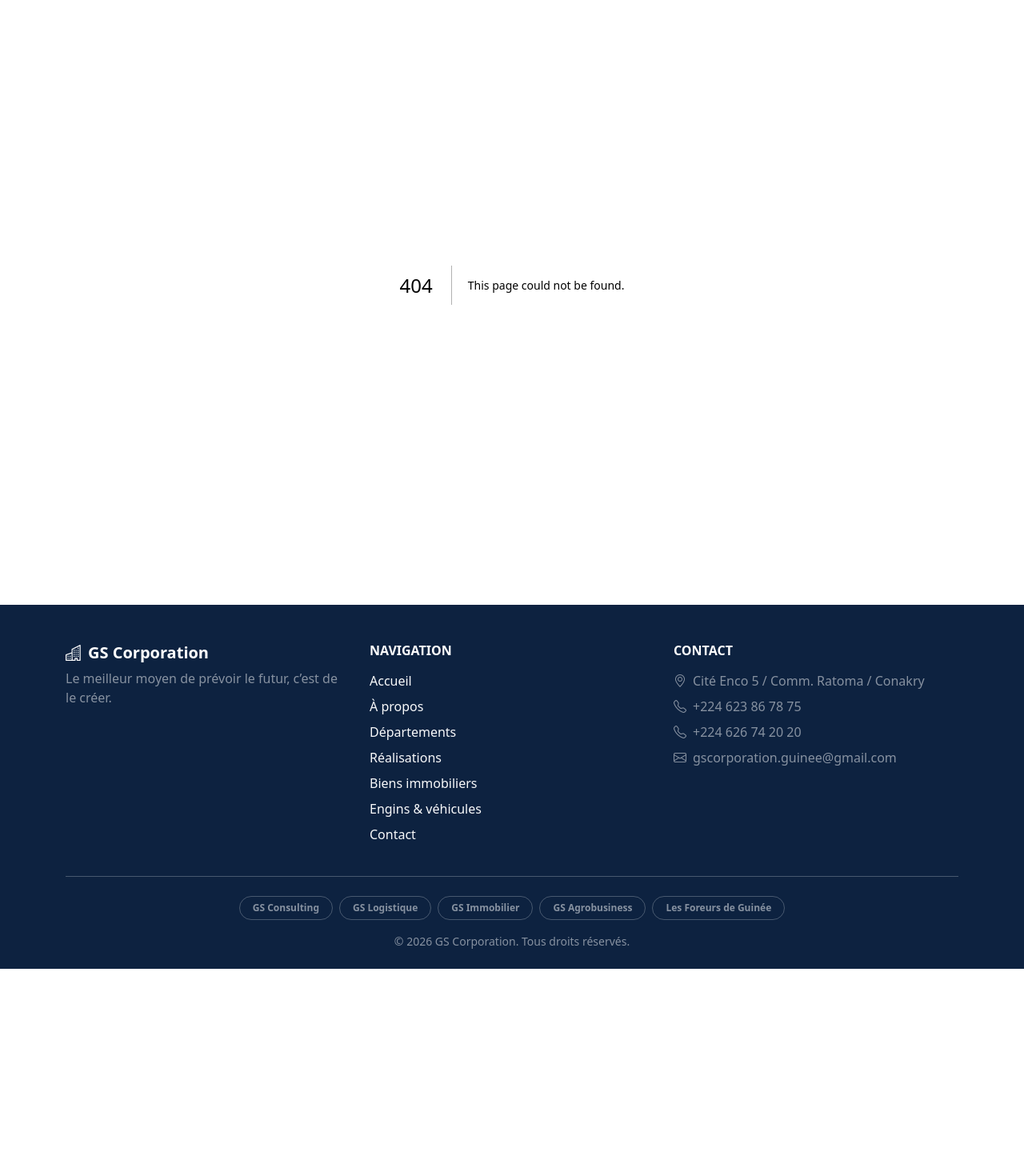
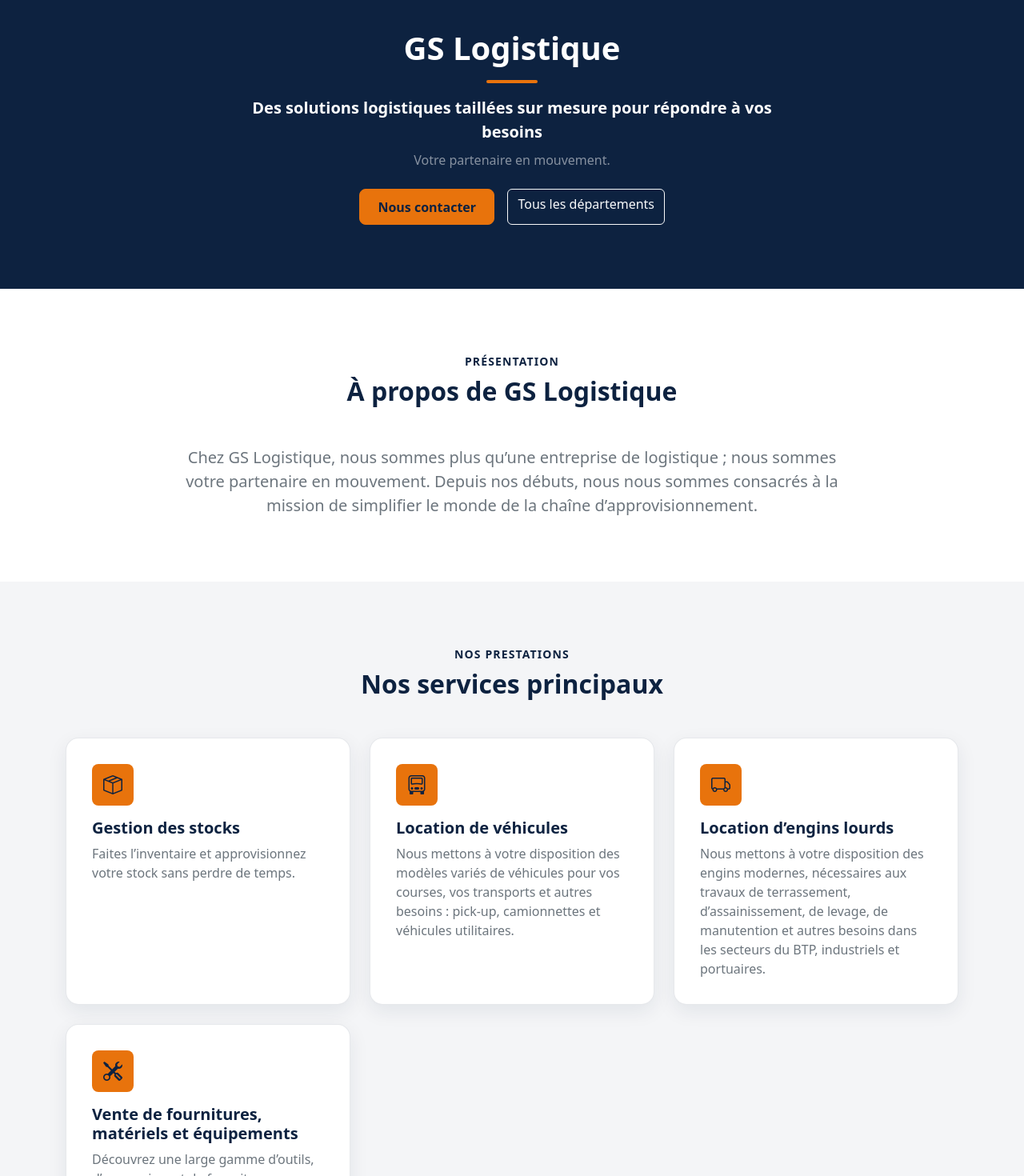
Before and after one commit to Gaslandie/gs_corporation, a Next.js app: page /logistique in a window 1280 px wide. Before the commit this address had no page. Shown: the part 100-1570 px from the top of the page at 80% size. Before the commit the page ends 1311 px from the top, so only its background shows below. Built offline with nearby package versions, Linux system fonts and the light colour scheme.

Commit message:
Ajout de la page Logistique

```diff
--- a/src/app/globals.css
+++ b/src/app/globals.css
@@ -334,6 +334,15 @@ body {
   color: var(--gs-accent);
 }
 
+/* Petite ligne décorative en couleur d'accent (rappel du logo / de la courbe). */
+.gs-accent-line {
+  width: 64px;
+  height: 4px;
+  border-radius: 2px;
+  background-color: var(--gs-accent);
+  margin-top: 1rem;
+}
+
 /* Monogramme « GS » (cercle gris, lettres bleu marine, arc rouge) */
 .gs-monogram {
   position: relative;
--- /dev/null
+++ b/src/app/logistique/page.js
@@ -0,0 +1,12 @@
+import DepartmentPageTemplate from "@/components/sections/DepartmentPageTemplate";
+import departmentDetails from "@/data/departmentDetails";
+
+export const metadata = {
+  title: "GS Logistique — GS Corporation",
+  description:
+    "GS Logistique : gestion des stocks, location de véhicules et d’engins lourds, vente de fournitures et solutions logistiques sur mesure.",
+};
+
+export default function LogistiquePage() {
+  return <DepartmentPageTemplate data={departmentDetails.logistique} />;
+}
--- a/src/components/sections/DepartmentPageTemplate.jsx
+++ b/src/components/sections/DepartmentPageTemplate.jsx
@@ -4,9 +4,10 @@ import ServiceCard from "@/components/cards/ServiceCard";
 import ContactCTA from "@/components/sections/ContactCTA";
 
 // Modèle réutilisable pour les pages département.
-// Toutes les sections sont rendues seulement si la donnée correspondante existe,
-// afin que le même composant serve à tous les départements.
-// La classe de thème (data.theme) pilote les couleurs (primary / accent).
+// Chaque section est rendue seulement si la donnée existe → le même composant
+// sert à tous les départements. La classe de thème (data.theme) pilote les
+// couleurs (primary / accent). Les sections de corps alternent fond blanc /
+// gris clair automatiquement, quel que soit le nombre de sections présentes.
 export default function DepartmentPageTemplate({ data }) {
   const {
     name,
@@ -15,40 +16,22 @@ export default function DepartmentPageTemplate({ data }) {
     heroIntro,
     presentation,
     expertise = [],
-    subjects = [],
+    expertiseEyebrow = "Notre savoir-faire",
+    expertiseTitle = "Domaines d’expertise",
+    lists = [],
     values = [],
     whyChoose = [],
+    whyChooseIntro,
     quote,
   } = data;
 
-  return (
-    <main className={theme}>
-      {/* Hero / en-tête du département */}
-      <section className="section-padding text-white text-center" style={{ backgroundColor: "var(--gs-primary)" }}>
-        <div className="container">
-          {tagline && (
-            <span className="badge rounded-pill mb-3 px-3 py-2 gs-badge-accent">{tagline}</span>
-          )}
-          <h1 className="fw-bold mb-0">{name}</h1>
-          {heroIntro && (
-            <p className="lead text-white-50 mx-auto mt-3" style={{ maxWidth: "760px" }}>
-              {heroIntro}
-            </p>
-          )}
-          <div className="d-flex flex-wrap gap-3 justify-content-center mt-4">
-            <Link className="btn btn-gs-accent" href="/contact">
-              Nous contacter
-            </Link>
-            <Link className="btn btn-outline-light" href="/departements">
-              Tous les départements
-            </Link>
-          </div>
-        </div>
-      </section>
+  // Sections de corps (entre le hero et la citation) : on les empile dans
+  // l'ordre puis on leur applique un fond alterné (blanc / section-muted).
+  const blocks = [];
 
-      {/* Présentation */}
-      {presentation && (
-        <section className="section-padding">
+  if (presentation) {
+    blocks.push((bg) => (
+      <section className={`section-padding ${bg}`} key="presentation">
         <div className="container">
           <div className="row justify-content-center">
             <div className="col-12 col-lg-9 text-center">
@@ -58,13 +41,14 @@ export default function DepartmentPageTemplate({ data }) {
           </div>
         </div>
       </section>
-      )}
+    ));
+  }
 
-      {/* Domaines d'expertise */}
-      {expertise.length > 0 && (
-        <section className="section-padding section-muted">
+  if (expertise.length > 0) {
+    blocks.push((bg) => (
+      <section className={`section-padding ${bg}`} key="expertise">
         <div className="container gs-accent-badges">
-            <SectionTitle eyebrow="Notre savoir-faire" title="Domaines d’expertise" />
+          <SectionTitle eyebrow={expertiseEyebrow} title={expertiseTitle} />
           <div className="row g-4">
             {expertise.map((item) => (
               <div className="col-12 col-md-6 col-lg-4" key={item.title}>
@@ -74,28 +58,30 @@ export default function DepartmentPageTemplate({ data }) {
           </div>
         </div>
       </section>
-      )}
+    ));
+  }
 
-      {/* Liste de services / sujets */}
-      {subjects.length > 0 && (
-        <section className="section-padding">
+  lists.forEach((list, index) => {
+    blocks.push((bg) => (
+      <section className={`section-padding ${bg}`} key={`list-${index}`}>
         <div className="container text-center">
-            <SectionTitle eyebrow="Programmes" title="Nos principaux sujets" />
+          <SectionTitle eyebrow={list.eyebrow} title={list.title} subtitle={list.subtitle} />
           <div className="d-flex flex-wrap gap-3 justify-content-center">
-              {subjects.map((subject) => (
-                <span className="gs-chip" key={subject}>
-                  <i className="bi bi-check2-circle" aria-hidden="true"></i>
-                  {subject}
+            {list.items.map((item) => (
+              <span className="gs-chip" key={item}>
+                <i className={`bi ${list.icon || "bi-check2-circle"}`} aria-hidden="true"></i>
+                {item}
               </span>
             ))}
           </div>
         </div>
       </section>
-      )}
+    ));
+  });
 
-      {/* Valeurs */}
-      {values.length > 0 && (
-        <section className="section-padding section-muted">
+  if (values.length > 0) {
+    blocks.push((bg) => (
+      <section className={`section-padding ${bg}`} key="values">
         <div className="container gs-accent-badges">
           <SectionTitle eyebrow="Nos valeurs" title="Ce qui nous anime" />
           <div className="row g-4 justify-content-center">
@@ -114,13 +100,18 @@ export default function DepartmentPageTemplate({ data }) {
           </div>
         </div>
       </section>
-      )}
+    ));
+  }
 
-      {/* Pourquoi choisir */}
-      {whyChoose.length > 0 && (
-        <section className="section-padding">
+  if (whyChoose.length > 0) {
+    blocks.push((bg) => (
+      <section className={`section-padding ${bg}`} key="why">
         <div className="container gs-accent-badges">
-            <SectionTitle eyebrow="Pourquoi nous" title={`Pourquoi choisir ${name} ?`} />
+          <SectionTitle
+            eyebrow="Pourquoi nous"
+            title={`Pourquoi choisir ${name} ?`}
+            subtitle={whyChooseIntro}
+          />
           <div className="row g-4">
             {whyChoose.map((item) => (
               <div className="col-12 col-md-6 col-lg-4" key={item.title}>
@@ -130,7 +121,39 @@ export default function DepartmentPageTemplate({ data }) {
           </div>
         </div>
       </section>
+    ));
+  }
+
+  return (
+    <main className={theme}>
+      {/* Hero / en-tête du département */}
+      <section className="section-padding text-white text-center" style={{ backgroundColor: "var(--gs-primary)" }}>
+        <div className="container">
+          <h1 className="fw-bold mb-0">{name}</h1>
+          <div className="gs-accent-line mx-auto"></div>
+          {tagline && (
+            <p className="lead fw-semibold mx-auto mt-3 mb-0" style={{ maxWidth: "720px" }}>
+              {tagline}
+            </p>
           )}
+          {heroIntro && (
+            <p className="text-white-50 mx-auto mt-2" style={{ maxWidth: "680px" }}>
+              {heroIntro}
+            </p>
+          )}
+          <div className="d-flex flex-wrap gap-3 justify-content-center mt-4">
+            <Link className="btn btn-gs-accent" href="/contact">
+              Nous contacter
+            </Link>
+            <Link className="btn btn-outline-light" href="/departements">
+              Tous les départements
+            </Link>
+          </div>
+        </div>
+      </section>
+
+      {/* Sections de corps (fond alterné) */}
+      {blocks.map((render, index) => render(index % 2 === 0 ? "" : "section-muted"))}
 
       {/* Citation */}
       {quote && (
--- a/src/data/departmentDetails.js
+++ b/src/data/departmentDetails.js
@@ -34,12 +34,19 @@ const departmentDetails = {
       },
     ],
 
-    subjects: [
-      "Logiciel comptable",
-      "Gestion administrative",
-      "Marketing",
-      "Communication",
-      "Anglais",
+    lists: [
+      {
+        eyebrow: "Programmes",
+        title: "Nos principaux sujets",
+        icon: "bi-check2-circle",
+        items: [
+          "Logiciel comptable",
+          "Gestion administrative",
+          "Marketing",
+          "Communication",
+          "Anglais",
+        ],
+      },
     ],
 
     values: [
@@ -73,6 +80,109 @@ const departmentDetails = {
     quote:
       "Développe une passion pour l’apprentissage... Si tu le fais, tu ne cesseras jamais de grandir.",
   },
+
+  logistique: {
+    slug: "logistique",
+    name: "GS Logistique",
+    theme: "theme-logistique", // bleu marine + orange + gris + blanc
+    tagline:
+      "Des solutions logistiques taillées sur mesure pour répondre à vos besoins",
+    heroIntro: "Votre partenaire en mouvement.",
+    presentation:
+      "Chez GS Logistique, nous sommes plus qu’une entreprise de logistique ; nous sommes votre partenaire en mouvement. Depuis nos débuts, nous nous sommes consacrés à la mission de simplifier le monde de la chaîne d’approvisionnement.",
+
+    expertiseEyebrow: "Nos prestations",
+    expertiseTitle: "Nos services principaux",
+    expertise: [
+      {
+        icon: "bi-box-seam",
+        title: "Gestion des stocks",
+        description:
+          "Faites l’inventaire et approvisionnez votre stock sans perdre de temps.",
+      },
+      {
+        icon: "bi-truck-front",
+        title: "Location de véhicules",
+        description:
+          "Nous mettons à votre disposition des modèles variés de véhicules pour vos courses, vos transports et autres besoins : pick-up, camionnettes et véhicules utilitaires.",
+      },
+      {
+        icon: "bi-truck",
+        title: "Location d’engins lourds",
+        description:
+          "Nous mettons à votre disposition des engins modernes, nécessaires aux travaux de terrassement, d’assainissement, de levage, de manutention et autres besoins dans les secteurs du BTP, industriels et portuaires.",
+      },
+      {
+        icon: "bi-tools",
+        title: "Vente de fournitures, matériels et équipements",
+        description:
+          "Découvrez une large gamme d’outils, d’accessoires et de fournitures pour vous accompagner dans toutes vos tâches du quotidien.",
+      },
+    ],
+
+    lists: [
+      {
+        eyebrow: "Notre processus",
+        title: "Nos missions",
+        icon: "bi-arrow-right-circle",
+        items: ["Réceptionner", "Stocker", "Préparer", "Expédier", "Livrer"],
+      },
+      {
+        eyebrow: "Suivi",
+        title: "Gestion de stock",
+        icon: "bi-clipboard-check",
+        items: [
+          "Gestion optimale de votre stock",
+          "Gérer vos commandes",
+          "Suivi des ventes",
+          "Édition des factures",
+        ],
+      },
+      {
+        eyebrow: "Parc matériel",
+        title: "Engins disponibles",
+        icon: "bi-gear-wide-connected",
+        items: [
+          "Tractopelles",
+          "Niveleuses",
+          "Compacteurs",
+          "Dames sauteuses",
+          "Manitous",
+          "Camions citernes",
+          "Bulldozers",
+          "Foreuses",
+          "Grue mobile",
+          "Décapeuses",
+        ],
+      },
+    ],
+
+    whyChooseIntro:
+      "Choisissez GS Logistique comme partenaire logistique, et découvrez un service de qualité, une fiabilité inégalée et une équipe dévouée prête à vous accompagner dans chaque étape de votre voyage logistique.",
+    whyChoose: [
+      {
+        icon: "bi-patch-check",
+        title: "Service de qualité",
+        description:
+          "Un niveau d’exigence constant à chaque étape de votre chaîne logistique.",
+      },
+      {
+        icon: "bi-shield-check",
+        title: "Fiabilité inégalée",
+        description:
+          "Des engagements tenus et une disponibilité sur laquelle vous pouvez compter.",
+      },
+      {
+        icon: "bi-people",
+        title: "Équipe dévouée",
+        description:
+          "Une équipe à votre écoute, prête à vous accompagner dans chaque étape de votre projet.",
+      },
+    ],
+
+    quote:
+      "Des solutions logistiques taillées sur mesure pour répondre à vos besoins.",
+  },
 };
 
 export default departmentDetails;
```
Lines whose indentation alone changed are shown as unchanged.
